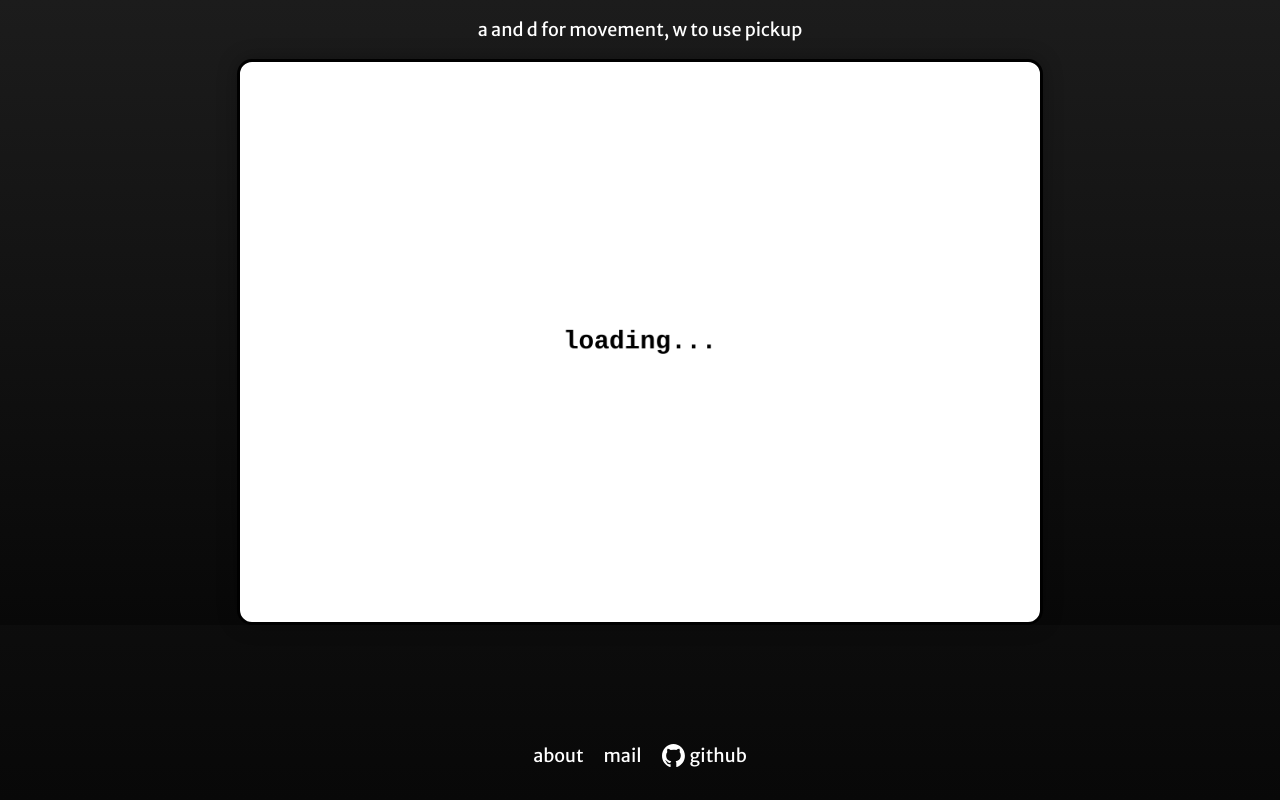
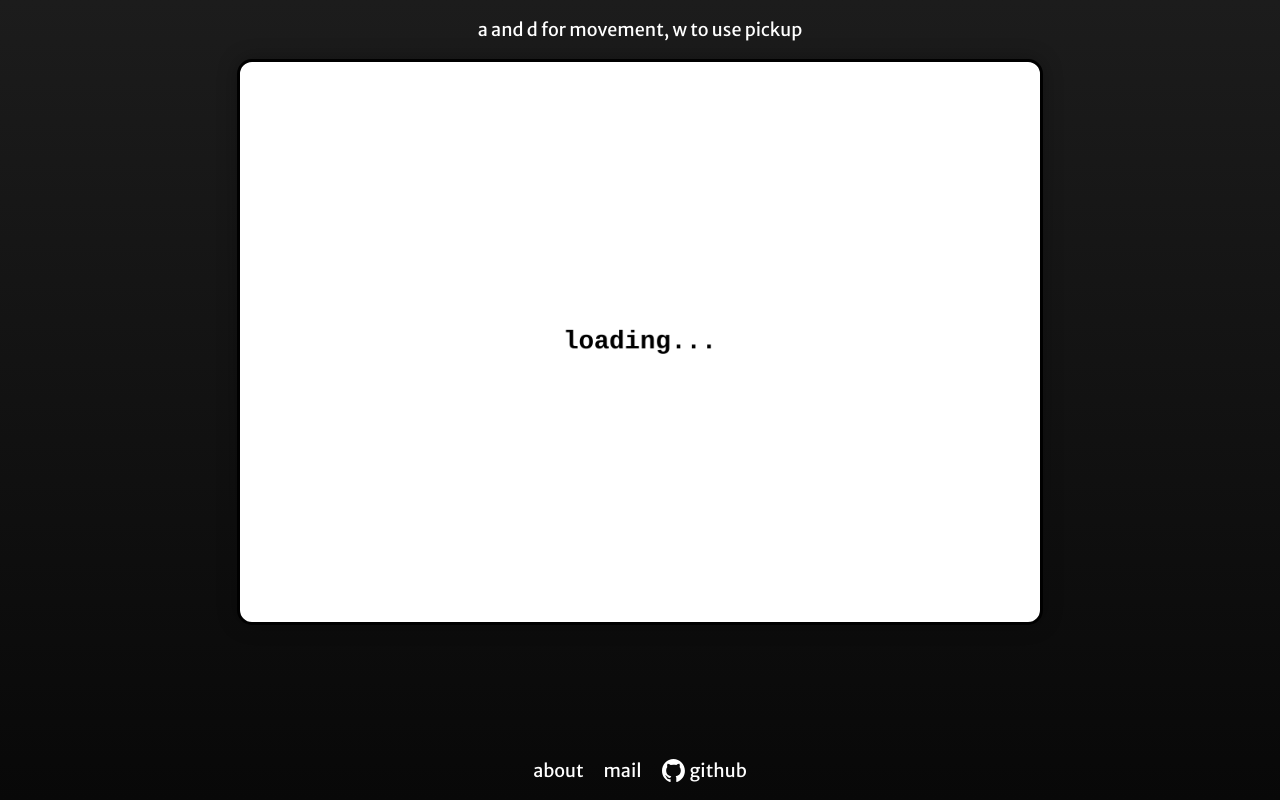
Before and after one commit to rstenlund/bunci_js, a website built with Vite: page index.html in a window 1280 px wide. Built offline with nearby package versions, Linux system fonts and the light colour scheme; some packages are replaced by stand-ins of ours; no server answers; the database is empty; what @clerk/clerk-js would draw is missing.

Commit message:
fix background

```diff
--- a/src/style.css
+++ b/src/style.css
@@ -8,6 +8,7 @@ body {
   padding: 0;
   margin: 0;
   height: 100vh;
+  background: linear-gradient(to bottom, #1c1c1c, #080808);
 }
 
 .page {
@@ -17,7 +18,6 @@ body {
   flex-direction: column;
   align-items: center;
   justify-content: center;
-  background: linear-gradient(to bottom, #1c1c1c, #080808);
 }
 
 .navbar {
@@ -43,8 +43,8 @@ p {
   color: white;
   text-decoration: none;
   font-size: 18px;
-  margin-top: 30px;
-  margin-bottom: 30px;
+  margin-top: 15;
+  margin-bottom: 15px;
   margin-left: 10px;
   margin-right: 10px;
   text-align: center;
```
